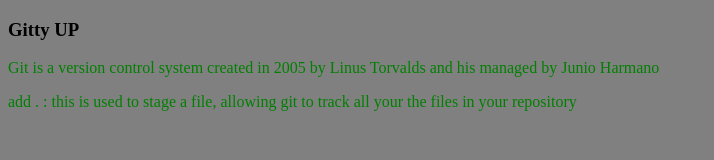
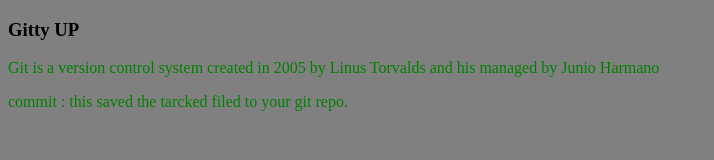
Before and after one commit to EdikanNA/Gitties, a plain HTML site: page index.html in a window 1280 px wide. Shown: the whole page, without its empty margins (0-714 px from the left). Drawn offline with Linux system fonts and the light colour scheme.

Commit message:
test v2 branch 2 before merge

```diff
--- a/index.html
+++ b/index.html
@@ -7,6 +7,6 @@
 <body>
 <h3>Gitty UP</h3>
 <p>Git is a version control system created in 2005 by Linus Torvalds and his managed by Junio Harmano</p>
-<p>add . : this is used to stage a file, allowing git to track all your the files in your repository</p>
+<p>commit  : this saved the tarcked filed to your git repo.</p>
 </body>
 </html>
```
